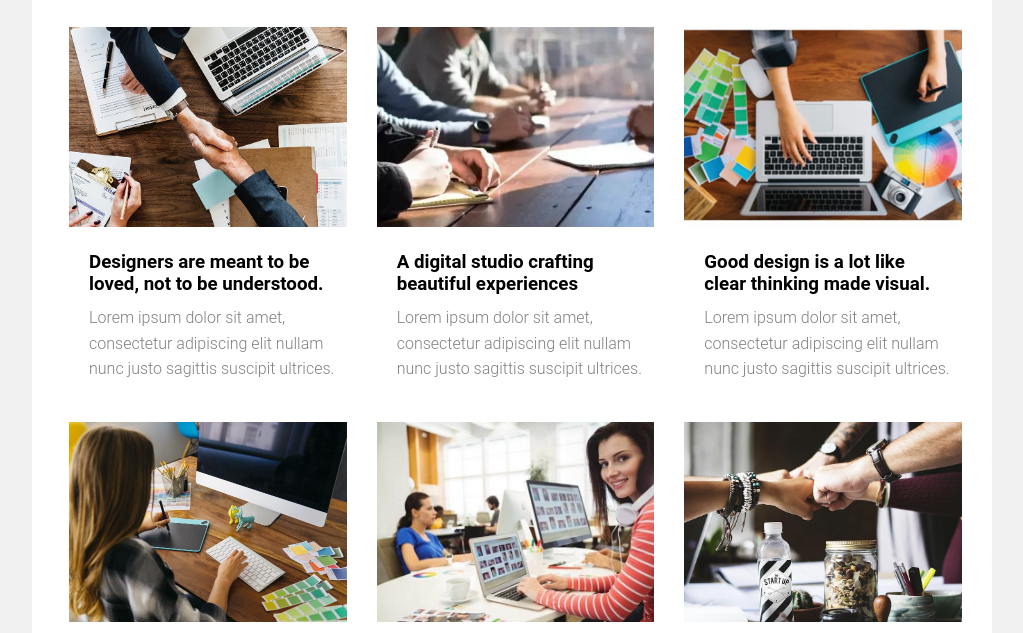
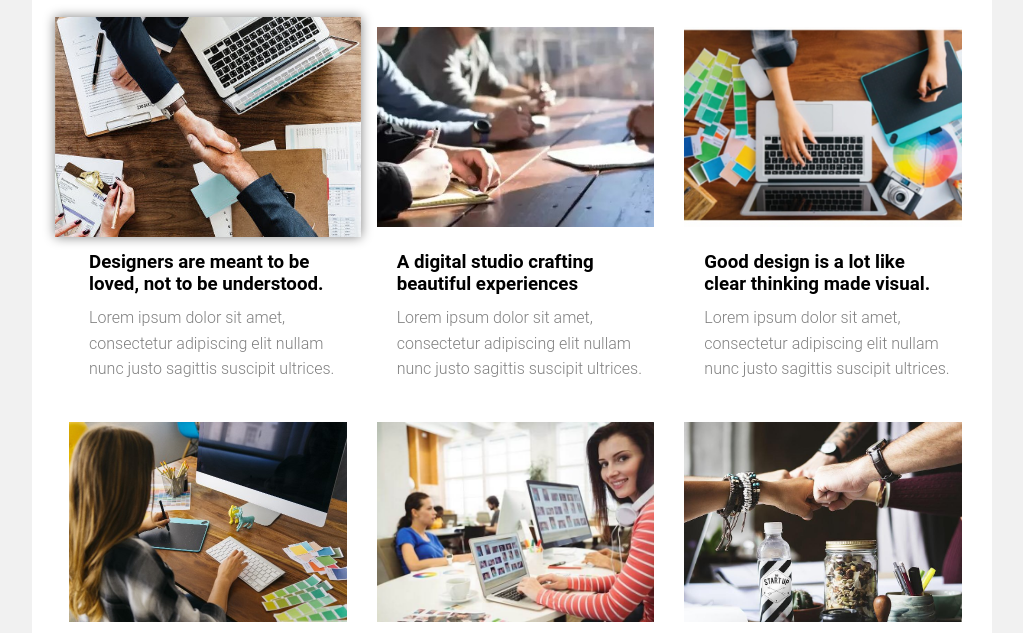
Before and after one commit to saumy0010/ICS-Task7, a plain HTML site: page index.html in a window 1280 px wide. In both pictures the pointer is over the picture 335 px from the left and 294 px from the top of the page. Shown: the part 167-800 px from the top of the page, without its empty margins (128-1151 px from the left). Drawn offline with Linux system fonts and the light colour scheme.

Commit message:
Hover effect on image

```diff
--- a/Assets/CSS/styles.css
+++ b/Assets/CSS/styles.css
@@ -68,6 +68,13 @@ body {
     width: 100%;
     height: 200px;
     object-fit: cover;
+    transition: transform .2s;
+}
+
+.image img:hover {
+    cursor: pointer;
+    box-shadow: #808080 0px 0px 10px;
+    transform: scale(1.1);
 }
 
 .card-txt {
```
